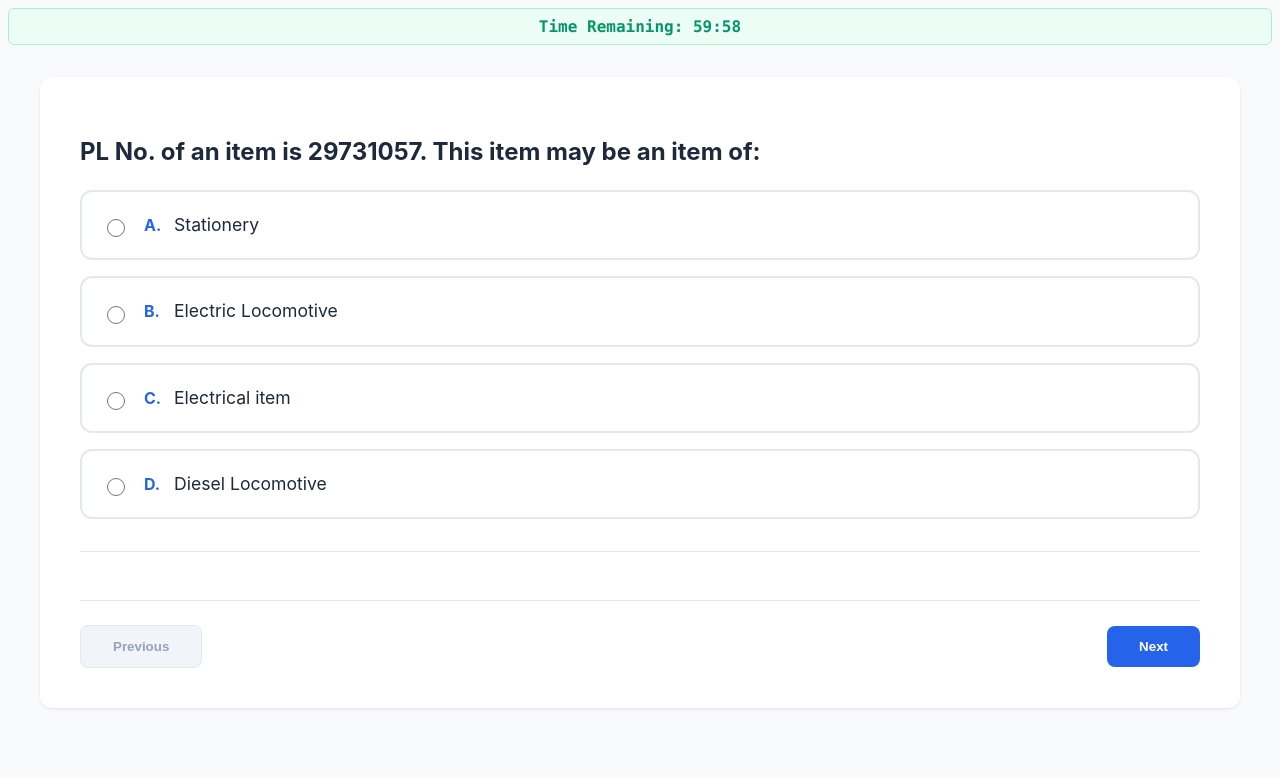
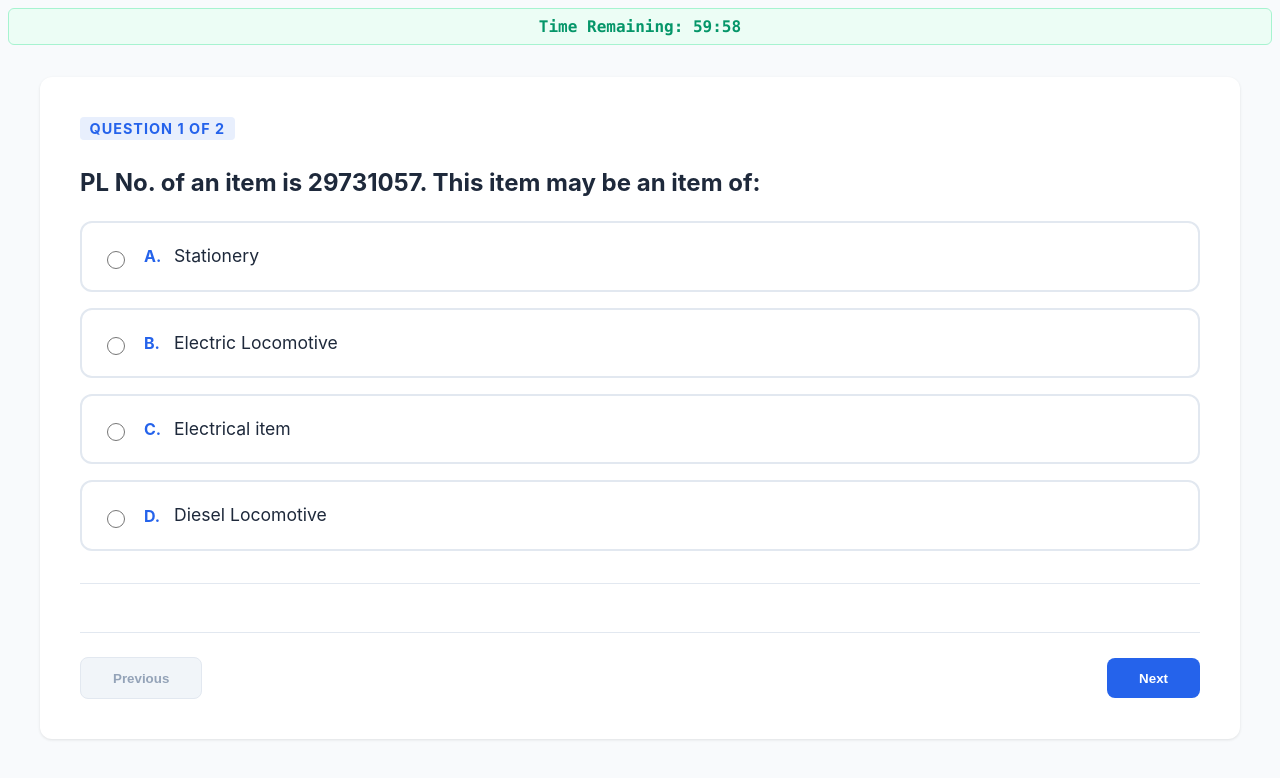
Before and after one commit to VasanthKumar017/OpenExamSim, a website built with Vite: page index.html in a window 1280 px wide. Both pictures are taken after a click on the button "Start Exam". Built offline with nearby package versions, Linux system fonts and the light colour scheme.

Commit message:
Added counter for the questions

```diff
--- a/index.html
+++ b/index.html
@@ -30,6 +30,7 @@
 
         <section class="question-area">
           <div id="question-container">
+            <div id="q-counter" class="q-counter">Question -- of --</div>
             <h2 id="q-text">Loading question...</h2>
             <div id="options-container"></div>
             <div id="submission-slot"></div>
--- a/src/main.ts
+++ b/src/main.ts
@@ -33,6 +33,11 @@ async function startApp() {
             const state = engine.getState();
             const currentQ = engine.getCurrentQuestion();
             const currentAns = state.answers[state.currentIdx];
+            const counterElement = document.getElementById('q-counter');
+
+            if (counterElement) {
+                counterElement.innerText = `Question ${state.currentIdx + 1} of ${state.total}`;
+            }
 
             renderer.render(currentQ, currentAns);
             submission.clear();
--- /dev/null
+++ b/src/styles/UI/_counter.scss
@@ -0,0 +1,14 @@
+@use '../variables' as *;
+
+.q-counter {
+  font-size: 0.9rem;
+  font-weight: 700;
+  text-transform: uppercase;
+  letter-spacing: 1px;
+  color: $primary-blue; // Using your brand blue
+  margin-bottom: 0.5rem;
+  display: inline-block;
+  padding: 0.2rem 0.6rem;
+  background-color: rgba($primary-blue, 0.1);
+  border-radius: 4px;
+}
--- a/src/styles/UI/_index.scss
+++ b/src/styles/UI/_index.scss
@@ -6,4 +6,6 @@
 @forward 'submission';
 @forward 'nextNavigation';
 @forward '_start-screen';
+@forward '_counter';
+
 // Add any future UI modules here
```
